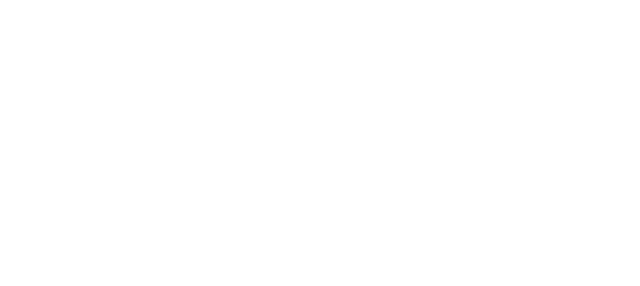
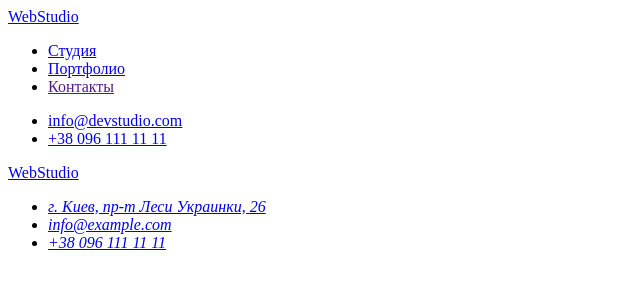
Before and after one commit to olhazamlynska/goit-markup-hw-02, a plain HTML site: page portfolio.html in a window 1280 px wide. Shown: the whole page, without its empty margins (0-640 px from the left). Drawn offline with Linux system fonts and the light colour scheme.

Commit message:
Update Portfolio
Add Header and Footer

```diff
--- a/portfolio.html
+++ b/portfolio.html
@@ -7,5 +7,38 @@
     <title>Портфолио</title>
     <link rel="stylesheet" href="./css/styles.css" />
   </head>
-  <body></body>
+  <body>
+    <!--Шапка-->
+    <header>
+      <nav>
+        <a href="index.html" lang="en">WebStudio</a>
+        <ul>
+          <li><a href="./index.html">Студия</a></li>
+          <li><a href="./portfolio.html">Портфолио</a></li>
+          <li><a href="">Контакты</a></li>
+        </ul>
+      </nav>
+      <ul>
+        <li><a href="mailto:info@devstudio.com">info@devstudio.com</a></li>
+        <li><a href="tel:+380961111111">+38 096 111 11 11</a></li>
+      </ul>
+    </header>
+    <!-- Основное -->
+    <main></main>
+    <!--Футер-->
+    <footer>
+      <a href="index.html" lang="en">WebStudio</a>
+      <address>
+        <ul>
+          <li>
+            <a href="https://bit.ly/3pXMvUd" target="_blank" rel="noopener noreferrer"
+              >г. Киев, пр-т Леси Украинки, 26</a
+            >
+          </li>
+          <li><a href="mailto:info@devstudio.com">info@example.com</a></li>
+          <li><a href="tel:+380961111111">+38 096 111 11 11</a></li>
+        </ul>
+      </address>
+    </footer>
+  </body>
 </html>
```
